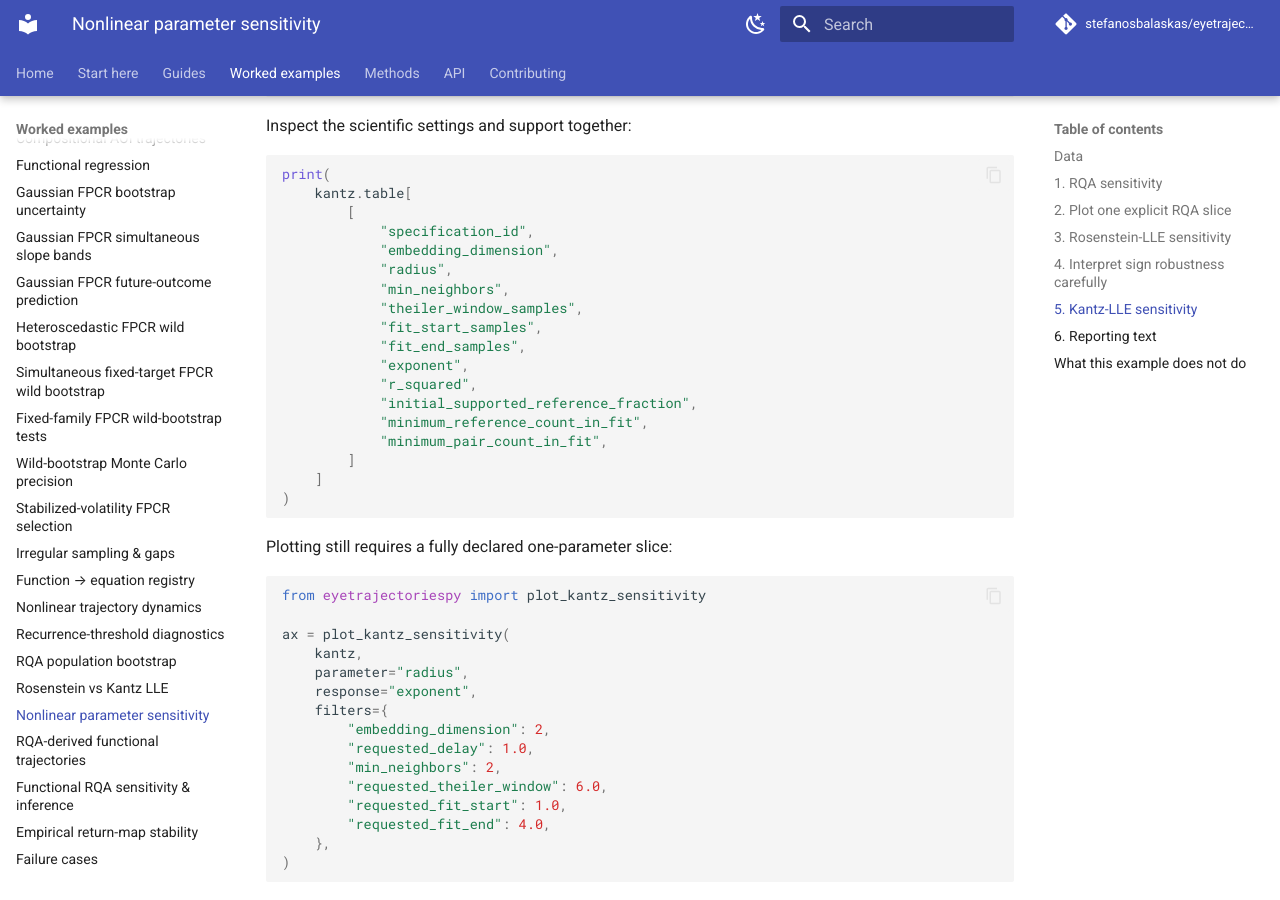
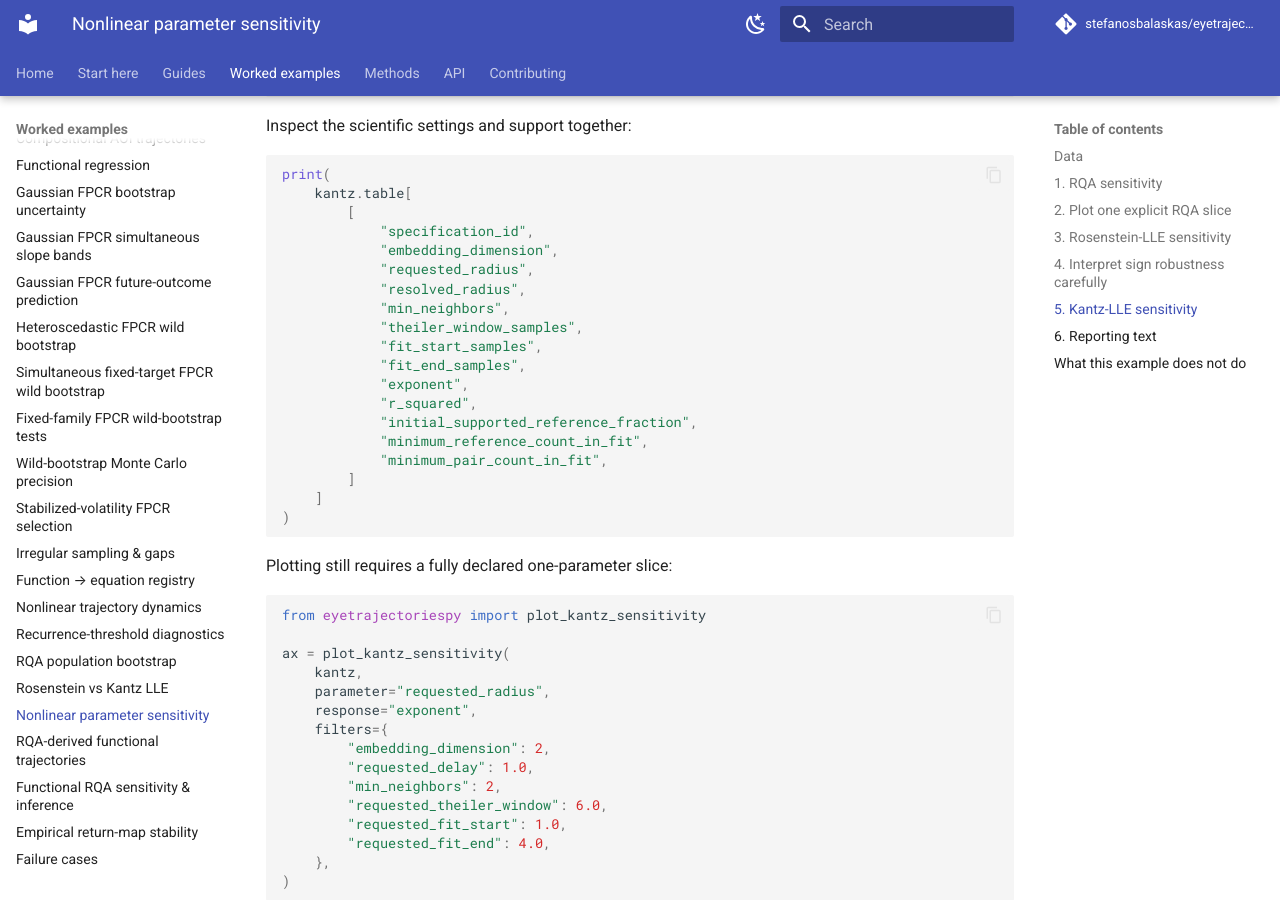
Before and after one commit to stefanosbalaskas/eyetrajectoriespy, an MkDocs documentation site: the page built from docs/examples/nonlinear-parameter-sensitivity.md, in a window 1280 px wide and 900 px high, scrolled down 3972 px. Built offline with MkDocs 1.6.1 and Material for MkDocs 9.7.7, drawn with Linux system fonts in a browser that asks for light colours; comment, search, counter and statistics services are not loaded.

Commit message:
Align worked Kantz table with requested radius schema

```diff
--- a/docs/examples/nonlinear-parameter-sensitivity.md
+++ b/docs/examples/nonlinear-parameter-sensitivity.md
@@ -195,7 +195,8 @@ print(
         [
             "specification_id",
             "embedding_dimension",
-            "radius",
+            "requested_radius",
+            "resolved_radius",
             "min_neighbors",
             "theiler_window_samples",
             "fit_start_samples",
@@ -217,7 +218,7 @@ from eyetrajectoriespy import plot_kantz_sensitivity
 
 ax = plot_kantz_sensitivity(
     kantz,
-    parameter="radius",
+    parameter="requested_radius",
     response="exponent",
     filters={
         "embedding_dimension": 2,
```
